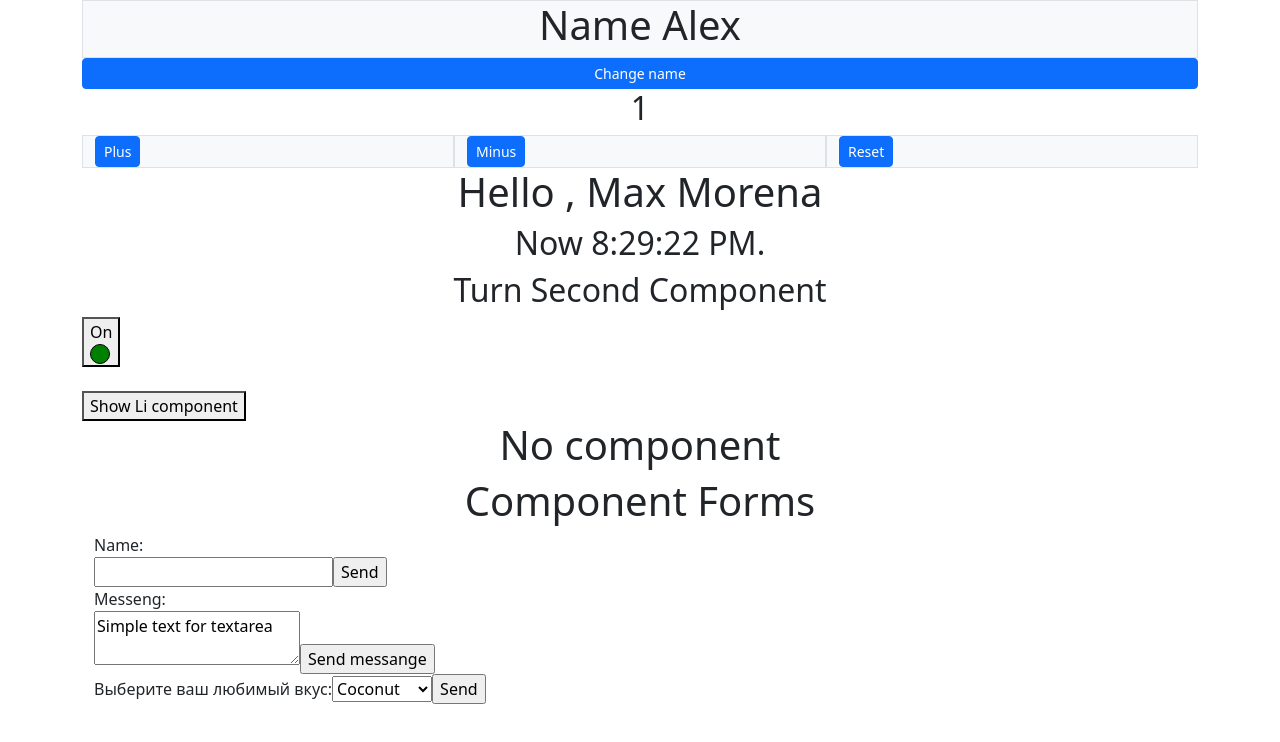
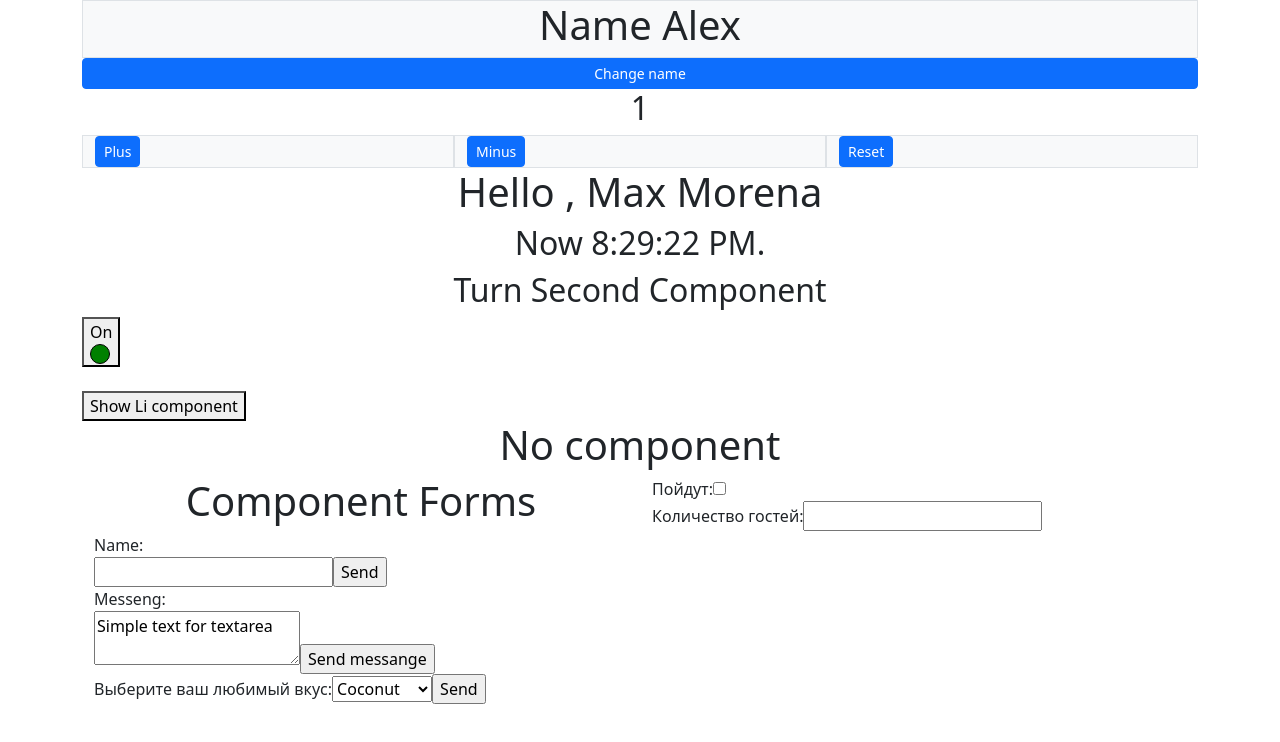
Before and after one commit to N1ph1l1m/React_practic, a React (Create React App) app in the folder React/my-app/: page / in a window 1280 px wide. Shown: the top 742 px of the page. Built offline with nearby package versions, Linux system fonts and the light colour scheme.

Commit message:
componentInput

```diff
--- a/React/my-app/src/components/FormsComponent/formsComponent.jsx
+++ b/React/my-app/src/components/FormsComponent/formsComponent.jsx
@@ -1,5 +1,5 @@
 import React from "react";
-import { Container,Row} from "reactstrap";
+import { Container,Row,Col} from "reactstrap";
 
 export default class FormsComponent extends React.Component{
     constructor(props){
@@ -8,6 +8,8 @@ export default class FormsComponent extends React.Component{
             value:'',
             valueAr:'Simple text for textarea',
             valueSelect:'coconut',
+            isGong:true,
+            numberOfGuest:2,
         }
         this.handleSubmitForm = this.handleSubmitForm.bind(this);
         this.handleChangeForm = this.handleChangeForm.bind(this);
@@ -15,6 +17,7 @@ export default class FormsComponent extends React.Component{
         this.handleSubmitArea = this.handleSubmitArea.bind(this);
         this.handleChangeSelect = this.handleChangeSelect.bind(this);
         this.handleSubmitSelect = this.handleSubmitSelect.bind(this);
+        this.handleInputChange = this.handleInputChange.bind(this)
         this.clearForm = this.clearForm.bind(this);
     }
      handleChangeForm(event){
@@ -38,7 +41,15 @@ export default class FormsComponent extends React.Component{
         alert("Your selected item " + this.state.valueSelect);
         event.preventDefault();
      }
+     handleInputChange(event){
+        const target = event.target;
+        const value = target.type === 'checkbox' ? target.checked : target.value;
+        const name = target.name;
 
+        this.setState({
+            [name]:value
+        });
+     }
 
 
      clearForm(){
@@ -92,18 +103,52 @@ export default class FormsComponent extends React.Component{
             </>
         )
      }
+     componentInput(){
+        return(
+            <form>
+            <label>
+              Пойдут:
+              <input
+                name="isGoing"
+                type="checkbox"
+                checked={this.state.isGoing}
+                onChange={this.handleInputChange} />
+            </label>
+            <br />
+            <label>
+              Количество гостей:
+              <input
+                name="numberOfGuests"
+                type="number"
+                value={this.state.numberOfGuests}
+                onChange={this.handleInputChange} />
+            </label>
+          </form>
+        )
+     }
 
     render(){
         const form  = this.Form();
         const formArea = this.TextArea();
         const selectFruit = this.Select();
+        const componentInput = this.componentInput();
         return(
             <Container>
             <Row>
+            <Col>
                 {form}
                 {formArea}
                 {selectFruit}
+            </Col>
+            <Col>
+            {componentInput}
+            </Col>
             </Row>
+
+
+            <Container>
+
+            </Container>
             </Container>
         )
     }
```
